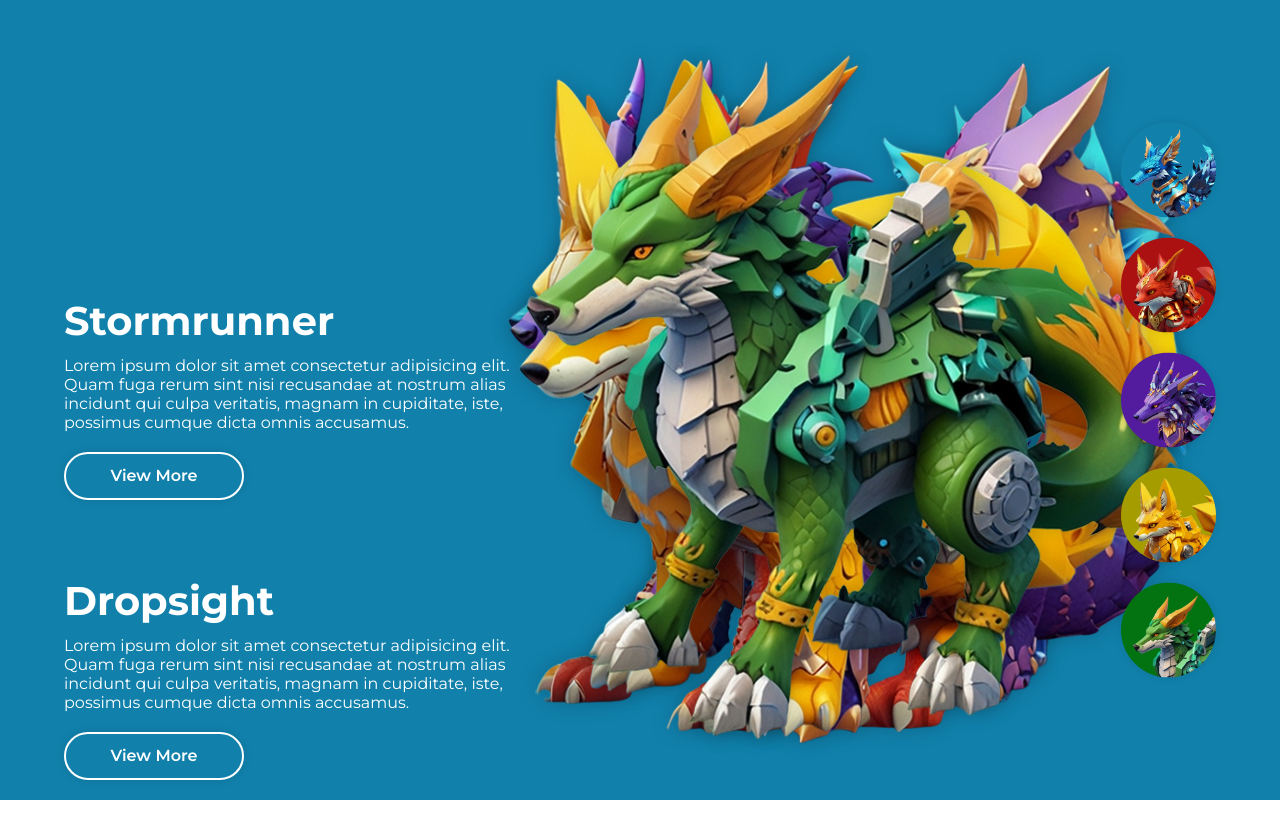
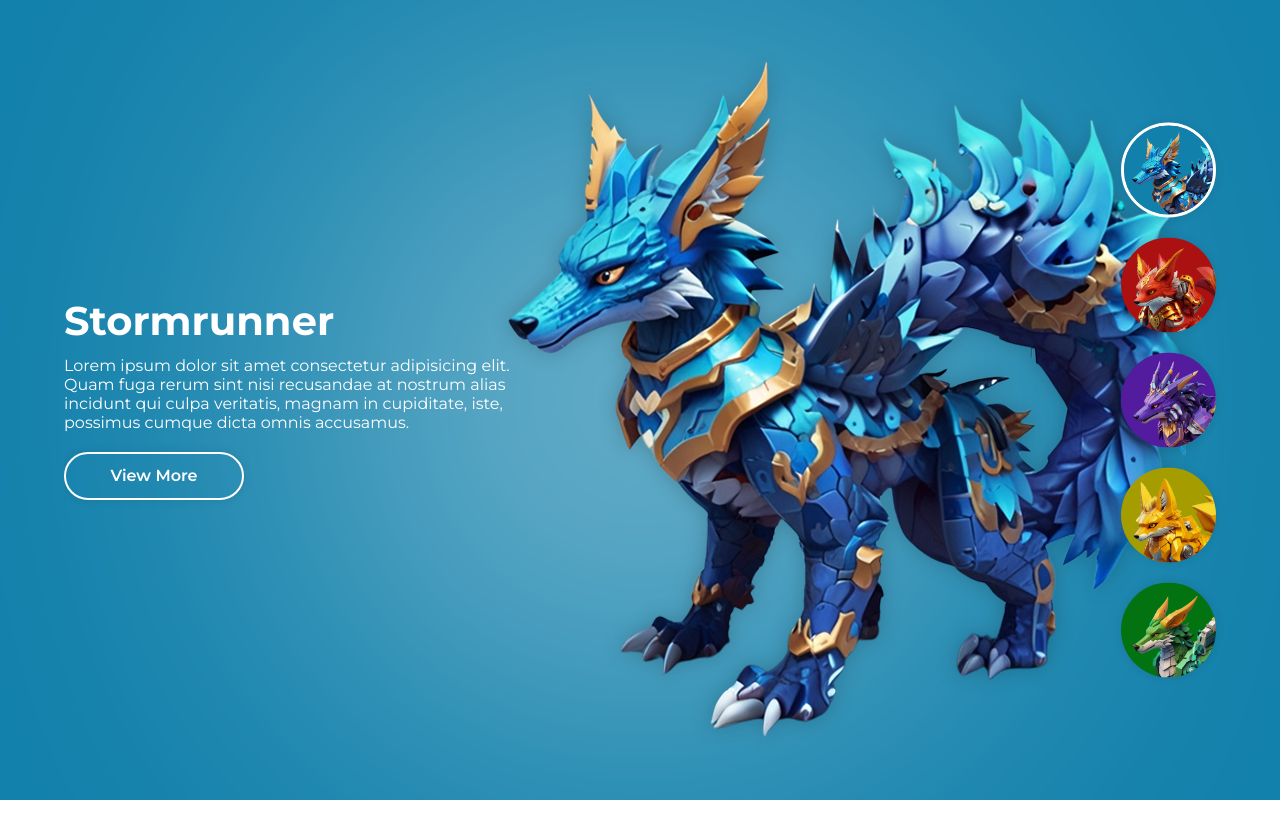
Before and after one commit to danilojduarte/ProjetoSliderPersonages, a plain HTML site: page index.html in a window 1280 px wide. Both pictures are taken after a click on the item 1168 px from the left and 170 px from the top of the page. Shown: the top 838 px of the page. After the commit the page ends 800 px from the top, so only its background shows below. Drawn offline with Linux system fonts and the light colour scheme.

Commit message:
Projeto Concluído

```diff
--- a/index.html
+++ b/index.html
@@ -17,7 +17,7 @@
 
   <div class="carousel">
     <!-- Img 01 -->
-    <div class="item">
+    <div class="item active">
       <div class="bg"></div>
       <div class="info-box">
         <div class="info-slider">
@@ -132,7 +132,7 @@
     </div>
 
     <ul class="thumb">
-      <li><img src="src/img/thumb1.png"></li>
+      <li class="selected"><img src="src/img/thumb1.png"></li>
       <li><img src="src/img/thumb2.png"></li>
       <li><img src="src/img/thumb3.png"></li>
       <li><img src="src/img/thumb4.png"></li>
--- a/src/js/script.js
+++ b/src/js/script.js
@@ -0,0 +1,28 @@
+const thumbs = document.querySelectorAll('.thumb li');
+const infoSlider = document.querySelectorAll('.info-slider');
+const imgSlider = document.querySelectorAll('.img-slider');
+const items = document.querySelectorAll('.item');
+
+let index = 0;
+
+thumbs.forEach((thumb, ind) => {
+  thumb.addEventListener('click', () => {
+
+    document.querySelector('.thumb .selected').classList.remove('selected');
+    thumb.classList.add('selected');
+
+    index = ind;
+
+    infoSlider.forEach(slide => {
+      slide.style.transform = `translateY(${index * -100}%)`;
+    });
+
+    imgSlider.forEach(slide => {
+      slide.style.transform = `translateX(${index * -100}%)`;
+    });
+
+    document.querySelector('.item.active').classList.remove('active');
+    items[index].classList.add('active');
+
+  });
+});
--- a/src/styles/style.css
+++ b/src/styles/style.css
@@ -7,7 +7,6 @@
 
 .carousel {
   height: 100vh;
-  background: #1180ab;
 }
 
 .item .info-box {
@@ -20,10 +19,12 @@
   display: flex;
   align-items: center;
   z-index: 1;
+  overflow: hidden;
 }
 
 .info-box .info-slider {
   height: inherit;
+  transition: all .5s ease;
 }
 
 .info-slider .info-item {
@@ -70,11 +71,17 @@
   height: 700px;
   display: flex;
   align-items: center;
+  overflow: hidden;
+}
+
+.item.active .info-box {
+  z-index: 2;
 }
 
 .img-box .img-slider {
   width: inherit;
   height: inherit;
+  transition: all .5s ease;
 }
 
 .img-slider .img-item {
@@ -83,11 +90,18 @@
   display: flex;
   justify-content: center;
   align-items: center;
+  transform: translateX(calc(var(--i) * 100%));
 }
 
 .img-item img {
   pointer-events: none;
   filter: drop-shadow(0 0 10px rgba(0, 0, 0, .2 ));
+  transform:  scale(0);
+  transition: all .5s ease;
+}
+
+.item.active .img-item img  {
+  transform: scale(1);
 }
 
 .thumb {
@@ -108,9 +122,58 @@
   overflow: hidden;
 }
 
+.thumb li.selected {
+  border: solid 3px #fff;
+}
 
 .thumb li img {
   width: 100%;
   height: 100%;
   object-fit: cover;
 }
+.item .bg {
+  position: absolute;
+  top: 0;
+  left: 0;
+  width: 100%;
+  height: 100%;
+  opacity: 0;
+  transition: all .5s ease;
+}
+
+.item.active .bg {
+  opacity: 1;
+}
+
+.item .bg::before {
+  content: "";
+  position: absolute;
+  left: 50%;
+  top: 50%;
+  transform: translate(-50%, -50%);
+  width: 500px;
+  height: 500px;
+  background: rgba(255, 255, 255, .8);
+  border-radius: 50%;
+  filter: blur(200px);
+}
+
+.item:nth-child(1) .bg {
+  background: #1180ab;
+}
+
+.item:nth-child(2) .bg {
+  background: #ab1111;
+}
+
+.item:nth-child(3) .bg {
+  background: #531b9d;
+}
+
+.item:nth-child(4) .bg {
+  background: #a59d00;
+}
+
+.item:nth-child(5) .bg {
+  background: #037210;
+}
```
